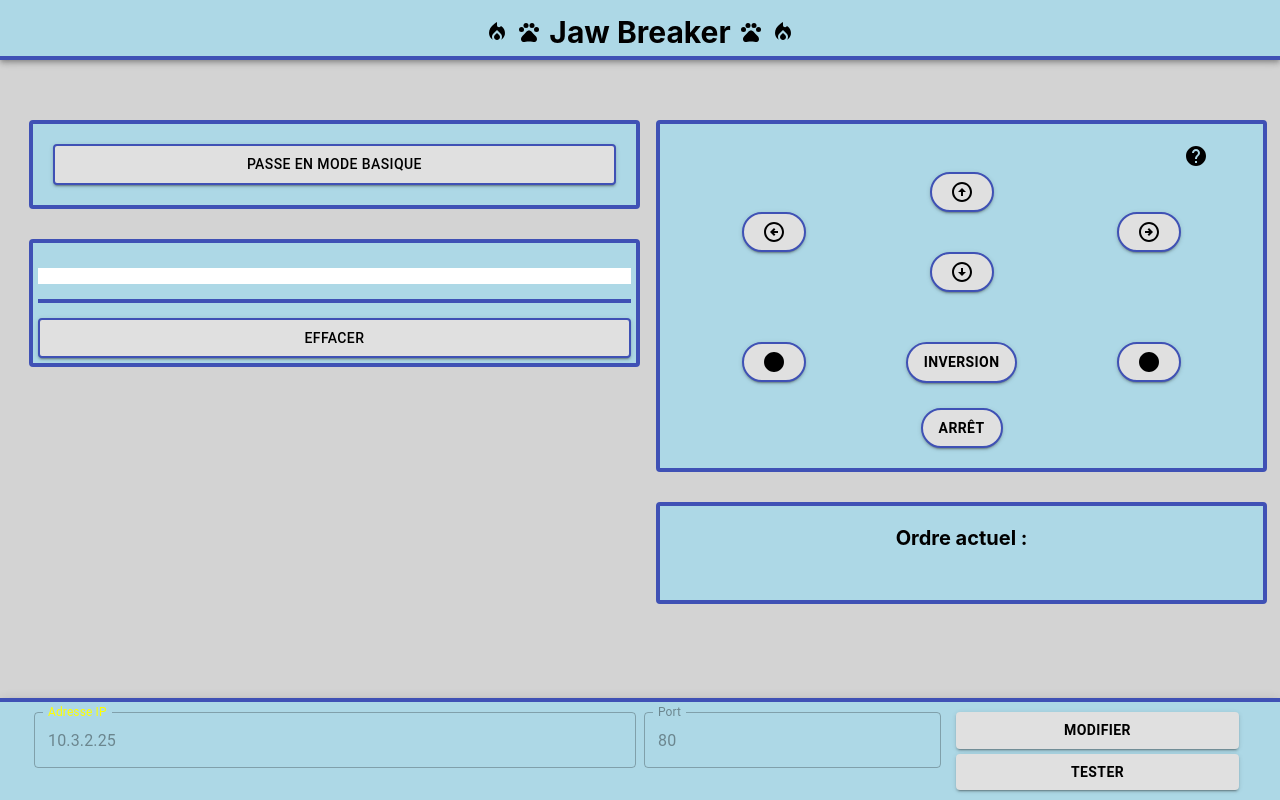
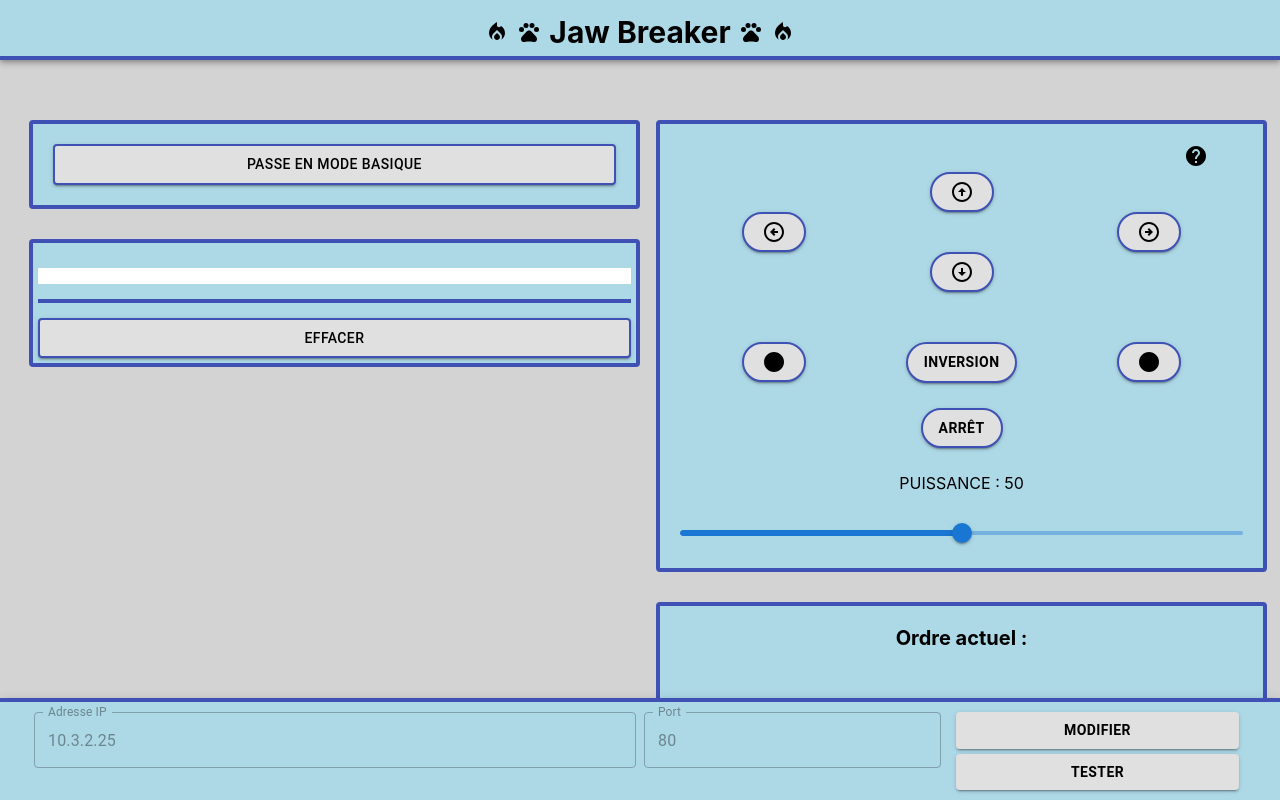
Before and after one commit to Douraid-BEN-HASSEN/battlebot, a React (Create React App) app in the folder web_interface/web_interface/: page / in a window 1280 px wide. Built offline with nearby package versions, Linux system fonts and the light colour scheme.

Commit message:
Add SLider to dose the power

```diff
--- a/web_interface/web_interface/src/Component/Controller/index.tsx
+++ b/web_interface/web_interface/src/Component/Controller/index.tsx
@@ -1,4 +1,4 @@
-import { Grid, Box, Button } from "@mui/material";
+import { Grid, Box, Button, Slider } from "@mui/material";
 import React, { useEffect, useState } from "react";
 import { Circle } from "@mui/icons-material";
 import ArrowCircleDownOutlinedIcon from "@mui/icons-material/ArrowCircleDownOutlined";
@@ -13,6 +13,7 @@ interface controllerProps {
   handleClickShowHelp: () => void;
   style: TYPE_STYLE;
   mode: "basique" | "avance";
+  handleChangePower: (value: number) => void;
 }
 
 declare global {
@@ -23,7 +24,7 @@ declare global {
 }
 
 const Controller: React.FC<controllerProps> = React.memo(
-  ({ handleAddHistory, style, handleClickShowHelp, mode }) => {
+  ({ handleAddHistory, style, handleClickShowHelp, mode, handleChangePower }) => {
     const handleUserKeyPress = (event: React.KeyboardEvent<HTMLInputElement>) => {
       const { key } = event;
       if (
@@ -53,9 +54,8 @@ const Controller: React.FC<controllerProps> = React.memo(
     });
 
     const [isInversion, setIsInversion] = useState<boolean>(false);
-
     const [keyPressed, setKeyPressed] = useState<"" | "z" | "q" | "s" | "d" | "o" | "p" | "a">("");
-
+    const [powerValue, setPowerValue] = useState<number>(50);
     return (
       <Grid
         container
@@ -200,6 +200,27 @@ const Controller: React.FC<controllerProps> = React.memo(
             </Button>
           </Box>
         </Grid>
+        <Grid item xs={12} style={{ marginTop: "25px" }}>
+          <Box display="flex" justifyContent={"center"} alignItems="center">
+            PUISSANCE : {powerValue}
+          </Box>
+        </Grid>
+        <Grid item xs={12} style={{ marginTop: "25px" }}>
+          <Box display="flex" justifyContent={"center"} alignItems="center">
+            <Slider
+              min={0}
+              max={100}
+              step={1}
+              defaultValue={powerValue}
+              valueLabelDisplay="auto"
+              //value={powerValue}
+              onChange={(value: any) => {
+                setPowerValue(value.target.value);
+                handleChangePower(value.target.value);
+              }}
+            />
+          </Box>
+        </Grid>
       </Grid>
     );
   }
--- a/web_interface/web_interface/src/Component/CurrentAction/index.tsx
+++ b/web_interface/web_interface/src/Component/CurrentAction/index.tsx
@@ -1,6 +1,6 @@
 import React from "react";
 import { TYPE_STYLE } from "../../Constantes/Types";
-import {Grid} from '@mui/material'
+import { Grid } from "@mui/material";
 
 interface currentActionProps {
   action: string;
@@ -8,26 +8,26 @@ interface currentActionProps {
 }
 
 const CurrentAction: React.FC<currentActionProps> = React.memo(({ action, style }) => {
-  console.log("last action : ", action);
-
-  return <Grid
+  return (
+    <Grid
       container
       spacing={0}
       style={{
-    marginTop:'30px',
+        marginTop: "30px",
         border: style.borderWidth + " solid " + style.borderColor,
         borderRadius: style.borderRadius,
         padding: "20px",
         backgroundColor: style.backgroundColor,
       }}
     >
-    <Grid item xs={12} style={{fontWeight:'bold' , fontSize:'20px'}}>
+      <Grid item xs={12} style={{ fontWeight: "bold", fontSize: "20px" }}>
         Ordre actuel :
       </Grid>
-    <Grid item xs={12} style={{marginTop:'30px', fontWeight:'bold' , fontSize:'20px'}}>
+      <Grid item xs={12} style={{ marginTop: "30px", fontWeight: "bold", fontSize: "20px" }}>
         {action}
       </Grid>
-</Grid>;
+    </Grid>
+  );
 });
 
 export default CurrentAction;
--- a/web_interface/web_interface/src/Component/Footer/index.tsx
+++ b/web_interface/web_interface/src/Component/Footer/index.tsx
@@ -1,17 +1,18 @@
-import { Toolbar, Grid, AppBar, Button, Stack, TextField } from "@mui/material";
+import { Toolbar, Grid, AppBar, Button, TextField } from "@mui/material";
 import { Box } from "@mui/system";
 import React, { useState } from "react";
 import { TYPE_STYLE, TYPE_INFOS_REQUEST } from "../../Constantes/Types";
-interface footerProrps {
+
+interface footerProps {
   handleChange: (values: TYPE_INFOS_REQUEST) => void;
   style: TYPE_STYLE;
   values: TYPE_INFOS_REQUEST;
   handleTest: () => void;
 }
 
-const Footer: React.FC<footerProrps> = React.memo(({ handleChange, style, values, handleTest }) => {
+const Footer: React.FC<footerProps> = React.memo(({ handleChange, style, values, handleTest }) => {
+
   const [isUpdate, setIsUpdate] = useState<boolean>(false);
-
   const [addresse, setAddresse] = useState<string>(values.address);
   const [port, setPort] = useState<number>(values.port);
 
@@ -30,13 +31,9 @@ const Footer: React.FC<footerProrps> = React.memo(({ handleChange, style, values
             <Grid item xs={6} style={{ fontWeight: "bold" }}>
               <Box display="flex" justifyContent="center" alignItems="center">
                 <TextField
-                  InputLabelProps={{
-                    style : { color : 'yellow'}
-                  }}
-                  sx={{ input: { color: "red" } }}
                   value={addresse}
                   disabled={!isUpdate}
-                  style={{ width: "100%"  }}
+                  style={{ width: "100%" }}
                   label="Adresse IP"
                   onChange={(event: any) => {
                     setAddresse(event.target.value);
--- a/web_interface/web_interface/src/Component/Historique/index.tsx
+++ b/web_interface/web_interface/src/Component/Historique/index.tsx
@@ -1,4 +1,4 @@
-import React, { useEffect, useState } from "react";
+import React, { useEffect } from "react";
 import { Button, Grid, List, ListItem, ListItemText } from "@mui/material";
 import { TYPE_STYLE } from "../../Constantes/Types";
 interface historiqueProps {
@@ -11,6 +11,7 @@ interface historiqueProps {
 
 const Historique: React.FC<historiqueProps> = React.memo(
   ({ datasHistory, handleClearHistory, hasChange, handleChangeBoolean, style  }) => {
+
     useEffect(() => {
       handleChangeBoolean();
     }, [datasHistory, hasChange]);
--- a/web_interface/web_interface/src/Component/MainComponent/index.tsx
+++ b/web_interface/web_interface/src/Component/MainComponent/index.tsx
@@ -31,6 +31,7 @@ const MainComponent: React.FC<mainComponentProps> = React.memo(({}) => {
   const [infosRequest, setInfosRequest] = useState<TYPE_INFOS_REQUEST>(DEFAULT_INFOS_REQUEST);
   const [lastAction, setLastAction] = useState<string>("");
   const [mode, setMode] = useState<"basique" | "avance">("avance");
+  const [powerValue, setPowerValue] = useState<number>(50);
 
   const updateHistory = (action: "add" | "clear", value: string) => {
     if (action === "clear") {
@@ -67,8 +68,25 @@ const MainComponent: React.FC<mainComponentProps> = React.memo(({}) => {
     setIsChange(true);
   };
 
-  const renderHistorique = useMemo(() => {
   return (
+    <div
+      style={{
+        height: "100%",
+        position: "absolute",
+        left: "0px",
+        width: "100%",
+        overflow: "hidden",
+        backgroundColor: customStyle.mainBackgroundColor,
+      }}
+    >
+      <Header
+        style={customStyle}
+        showHelp={showHelp}
+        infosRequest={infosRequest}
+        lastAction={lastAction}
+        mode={mode}
+      />
+      <Grid container spacing={2} style={{ width: "98%", marginLeft: "1%" }}>
         <Grid item xs={mode === "basique" ? 12 : 6}>
           <Grid item xs={12}>
             <SwitchMode
@@ -90,14 +108,12 @@ const MainComponent: React.FC<mainComponentProps> = React.memo(({}) => {
             </Grid>
           )}
         </Grid>
-    );
-  }, [datasHistory, isChange, mode]);
-
-  const renderController = useMemo(() => {
-    return (
         <Grid item xs={mode === "avance" ? 6 : 12}>
           <Grid item xs={12}>
             <Controller
+              handleChangePower={(value: number) => {
+                setPowerValue(value);
+              }}
               mode={mode}
               handleClickShowHelp={() => {
                 if (showHelp) setShowHelp(false);
@@ -113,49 +129,15 @@ const MainComponent: React.FC<mainComponentProps> = React.memo(({}) => {
             </Grid>
           )}
         </Grid>
-    );
-  }, [showHelp, lastAction, mode]);
-
-  const renderFooter = useMemo(() => {
-    return (
+      </Grid>
+      {mode === "avance" && (
         <Footer
           handleTest={handleTest}
           values={infosRequest}
           handleChange={handleChangeInfosRequest}
           style={customStyle}
         />
-    );
-  }, [infosRequest]);
-
-  const renderHeader = useMemo(() => {
-    return (
-      <Header
-        style={customStyle}
-        showHelp={showHelp}
-        infosRequest={infosRequest}
-        lastAction={lastAction}
-        mode={mode}
-      />
-    );
-  }, [showHelp, infosRequest, lastAction, mode]);
-
-  return (
-    <div
-      style={{
-        height: "100%",
-        position: "absolute",
-        left: "0px",
-        width: "100%",
-        overflow: "hidden",
-        backgroundColor: customStyle.mainBackgroundColor,
-      }}
-    >
-      {renderHeader}
-      <Grid container spacing={2} style={{ width: "98%", marginLeft: "1%" }}>
-        {renderHistorique}
-        {renderController}
-      </Grid>
-      {mode === "avance" && renderFooter}
+      )}
     </div>
   );
 });
--- a/web_interface/web_interface/src/Component/SwitchMode/index.tsx
+++ b/web_interface/web_interface/src/Component/SwitchMode/index.tsx
@@ -8,6 +8,7 @@ interface switchModeProps {
 }
 
 const SwitchMode: React.FC<switchModeProps> = React.memo(({ style, handleChangeMode }) => {
+
   const [mode, setMode] = useState<"basique" | "avance">("avance");
 
   return (
```
Lines whose indentation alone changed are shown as unchanged.
